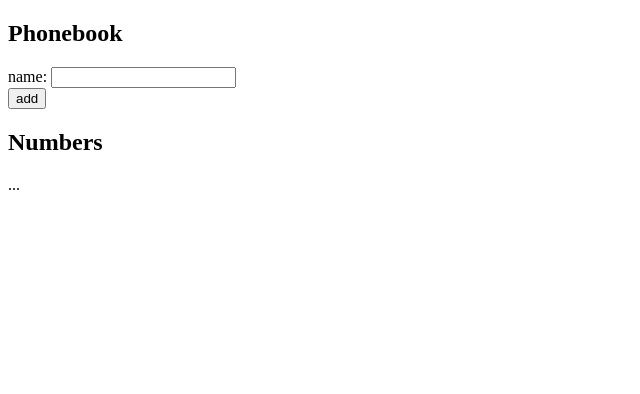
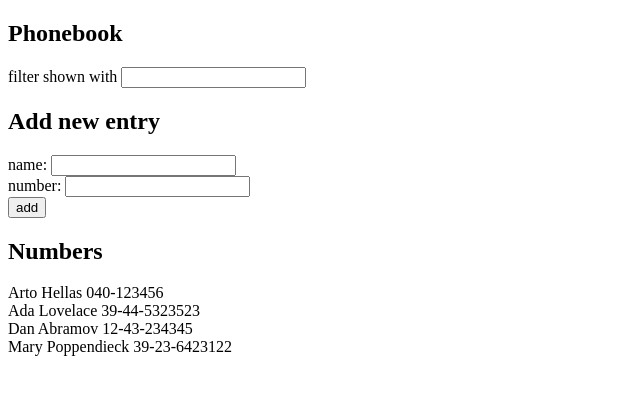
Before and after one commit to Habugabu/FullStackOpen, a React (Vite) app in the folder part2/phonebook/: page / in a window 1280 px wide. Shown: the top 394 px of the page, without its empty margins (0-640 px from the left). Built offline with nearby package versions, Linux system fonts and the light colour scheme.

Commit message:
2.6-2.10 completed

```diff
--- a/part2/phonebook/src/App.jsx
+++ b/part2/phonebook/src/App.jsx
@@ -1,24 +1,70 @@
 import { useState } from 'react'
+
+import PersonForm from './components/PersonForm'
+import Persons from './components/Persons'
+import Filter from './components/Filter'
 
 const App = () => {
   const [persons, setPersons] = useState([
-    { name: 'Arto Hellas' }
+    { name: 'Arto Hellas', number: '040-123456', id: 1 },
+    { name: 'Ada Lovelace', number: '39-44-5323523', id: 2 },
+    { name: 'Dan Abramov', number: '12-43-234345', id: 3 },
+    { name: 'Mary Poppendieck', number: '39-23-6423122', id: 4 }
   ])
   const [newName, setNewName] = useState('')
+  const [newNumber, setNewNumber] = useState('')
+
+  const [filter, setNewFilter] = useState('')
+
+  const addPerson = (event) => {
+    event.preventDefault()
+    const names = persons.map(person => person.name)
+    if (names.includes(newName)){
+      alert(`${newName} is already added to phonebook`)
+    }
+    else if (newName == ''){
+      alert('Please input a name')
+    }
+    else {
+      const personObject = {
+        name: newName,
+        number: newNumber,
+        id: persons.length + 1
+      }
+      setPersons(persons.concat(personObject))
+      setNewName('')
+      setNewNumber('')
+    }
+  }
+
+  const handleNameChange = (event) => {
+    setNewName(event.target.value)
+  }
+
+  const handleNumberChange = (event) => {
+    setNewNumber(event.target.value)
+  }
+
+  const handleFilterChange = (event) => {
+    setNewFilter(event.target.value)
+  }
+
+  const personsToShow = persons.filter(person => person.name.toUpperCase().includes(filter.toUpperCase()) === true)
 
   return (
     <div>
       <h2>Phonebook</h2>
-      <form>
-        <div>
-          name: <input />
-        </div>
-        <div>
-          <button type="submit">add</button>
-        </div>
-      </form>
+      <Filter filter={filter} onChange={handleFilterChange}/>
+      <h2>Add new entry</h2>
+      <PersonForm
+        onSubmit={addPerson}
+        name={newName}
+        onNameChange={handleNameChange}
+        number={newNumber}
+        onNumberChange={handleNumberChange}
+      />
       <h2>Numbers</h2>
-      ...
+      <Persons persons={personsToShow}/>
     </div>
   )
 }
--- /dev/null
+++ b/part2/phonebook/src/components/Filter.jsx
@@ -0,0 +1,9 @@
+const Filter = ({filter, onChange}) => {
+    return (
+    <div>
+      filter shown with <input value={filter} onChange={onChange}/>
+    </div>
+    )
+  }
+
+export default Filter
--- /dev/null
+++ b/part2/phonebook/src/components/PersonForm.jsx
@@ -0,0 +1,16 @@
+const PersonForm = ({onSubmit, name, onNameChange, number, onNumberChange}) => {
+    return (
+    <form onSubmit={onSubmit}>
+      <div>
+        name: <input value={name} onChange={onNameChange}/>
+      </div>
+      <div>
+        number: <input value={number} onChange={onNumberChange}/>
+      </div>
+      <div>
+        <button type="submit">add</button>
+      </div>
+    </form>
+    )
+  }
+export default PersonForm
--- /dev/null
+++ b/part2/phonebook/src/components/Persons.jsx
@@ -0,0 +1,13 @@
+const Persons = ({persons}) => {
+    return (
+      <div>
+        {persons.map(person => <Person key = {person.id} person = {person}/>)}
+      </div>
+    )
+  }
+
+  const Person = ({person}) => {
+    return <>{person.name} {person.number}<br/></>
+  }
+
+export default Persons
```
